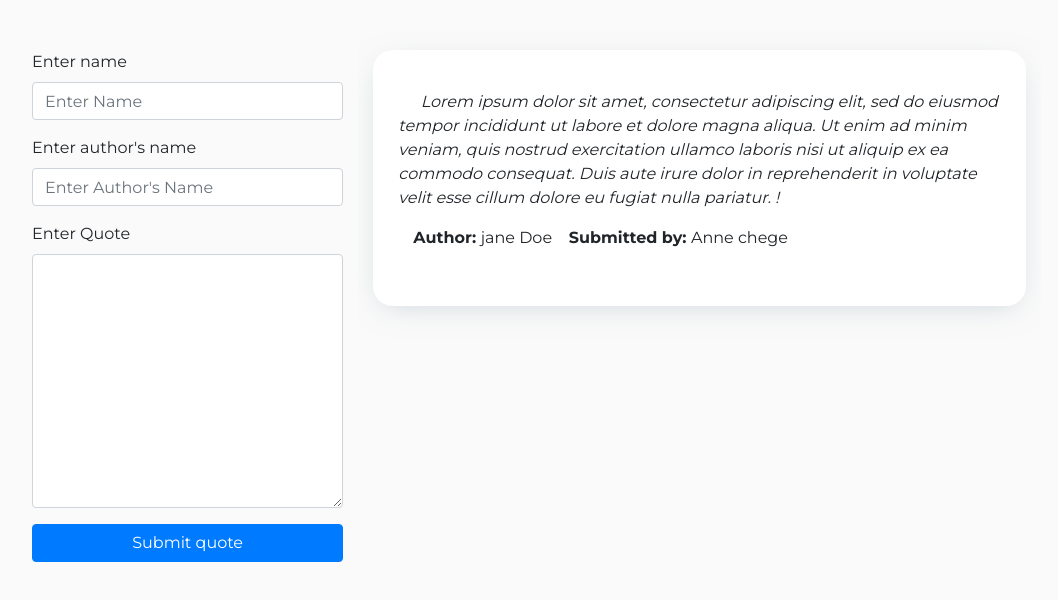
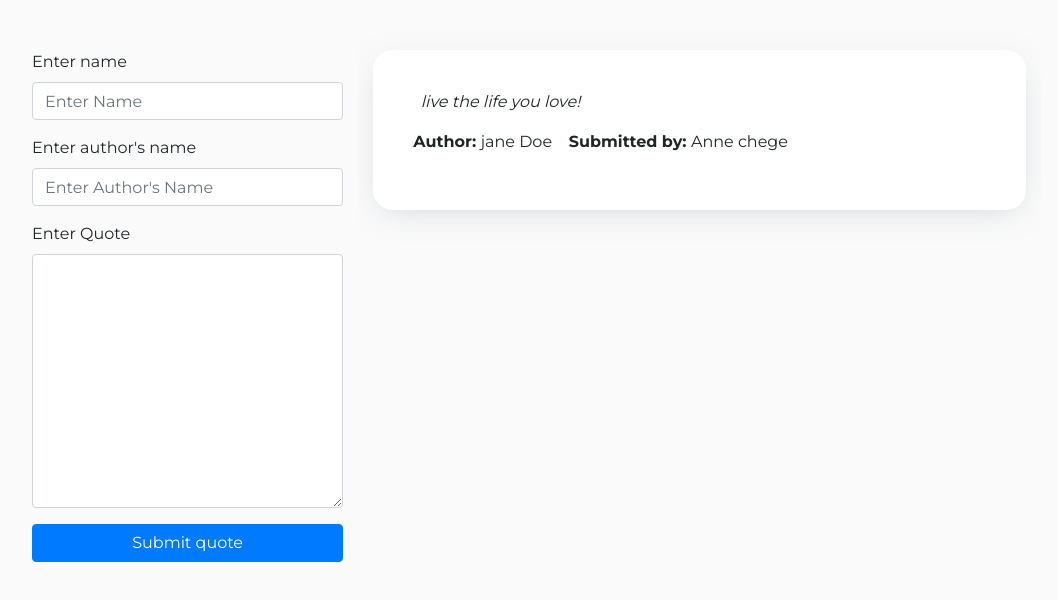
Before and after one commit to annechege/quote-app, an Angular app: page / in a window 1280 px wide. Shown: the top 600 px of the page, without its empty margins (111-1169 px from the left). Built offline with nearby package versions, Linux system fonts and the light colour scheme.

Commit message:
adding changes to our components.html

```diff
--- a/src/app/header/header.component.ts
+++ b/src/app/header/header.component.ts
@@ -1,4 +1,4 @@
-import { Component, OnInit } from '@angular/core';
+import { Component, OnInit, Input} from '@angular/core';
 
 @Component({
   selector: 'app-header',
--- a/src/app/quote/quote.component.html
+++ b/src/app/quote/quote.component.html
@@ -2,7 +2,7 @@
   <blockquote>
       <div class="row">
           <div class="quote">
-              <p><em>Lorem ipsum dolor sit amet, consectetur adipiscing elit, sed do eiusmod tempor incididunt ut labore et dolore magna aliqua. Ut enim ad minim veniam, quis nostrud exercitation ullamco laboris nisi ut aliquip ex ea commodo consequat. Duis aute irure dolor in reprehenderit in voluptate velit esse cillum dolore eu fugiat nulla pariatur. !</em></p>
+              <p><em>live the life you love!</em></p>
           </div>
       </div>
   </blockquote>
```
